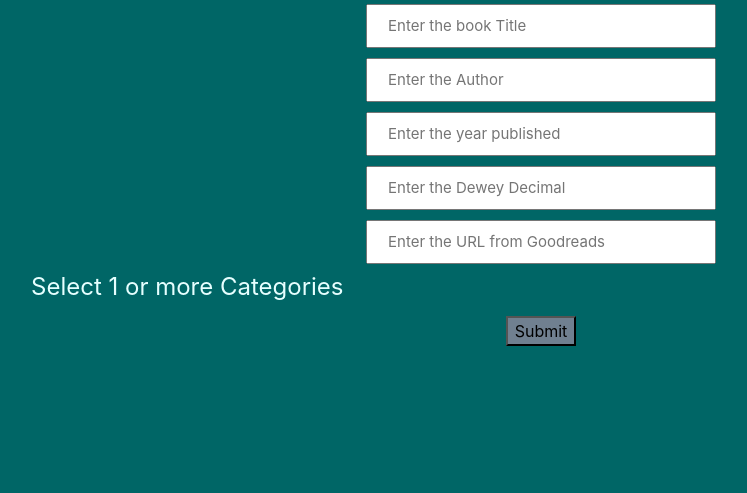
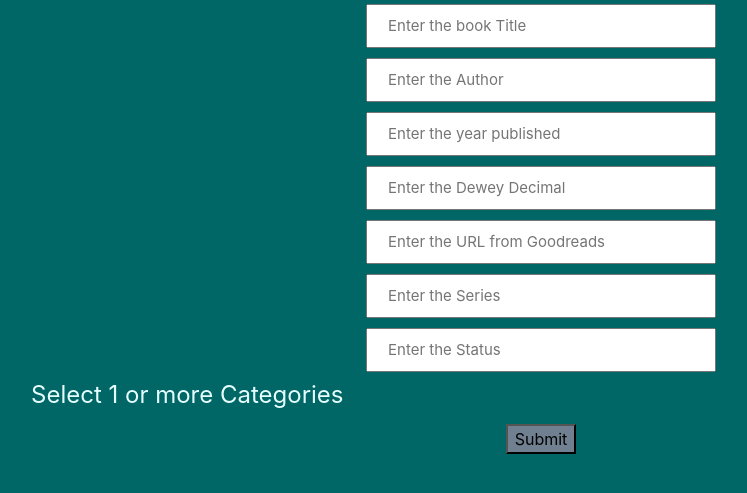
Before and after one commit to craigles75/bookshelf, a Flask app: page /add_book in a window 1280 px wide. Shown: the part 179-672 px from the top of the page, without its empty margins (99-846 px from the left). Run offline with Flask 2, Linux system fonts and the light colour scheme; data that the repository does not hold is empty; some libraries are stand-ins or nearby versions.

Commit message:
add series and status

```diff
--- a/app.py
+++ b/app.py
@@ -14,11 +14,6 @@ association_table = db.Table('association',
     db.Column('book_id', db.Integer, db.ForeignKey('books.id'), primary_key=True),
     db.Column('category_id', db.Integer, db.ForeignKey('categories.id'), primary_key=True)
 )
-
-def check_if_cat_exists(cat):
-    existing_cat = Category.query.filter_by(id=cat).first()
-    print (existing_cat)
-    return None
 
 class Book(db.Model):
     __tablename__="books"
@@ -104,8 +99,8 @@ def success():
         dewey = request.form["dewey"]
         goodreads_url = request.form["goodreads_url"]
         categories = request.form.getlist("categories")
-        series = ""
-        status = ""
+        series = request.form["series"]
+        status = request.form["status"]
 
         data = Book(title, author, int(year), dewey, goodreads_url, series, "In Bookshelf")
         for cat in categories:
--- a/templates/add.html
+++ b/templates/add.html
@@ -16,6 +16,8 @@
                 <input title="Year" placeholder="Enter the year published" type="number" name="year" min="1000" max="2060"> <br>
                 <input title="Dewey Decimal" placeholder="Enter the Dewey Decimal" type="text" name="dewey"> <br>
                 <input title="Goodreads URL" placeholder="Enter the URL from Goodreads" type="text" name="goodreads_url"> <br>
+                <input title="Series" placeholder="Enter the Series" type="text" name="series"> <br>
+                <input title="Status" placeholder="Enter the Status" type="text" name="status"> <br>
                 <fieldset>
                     <legend>Select 1 or more Categories</legend>
                     {%for i in range(0, len)%}
```
